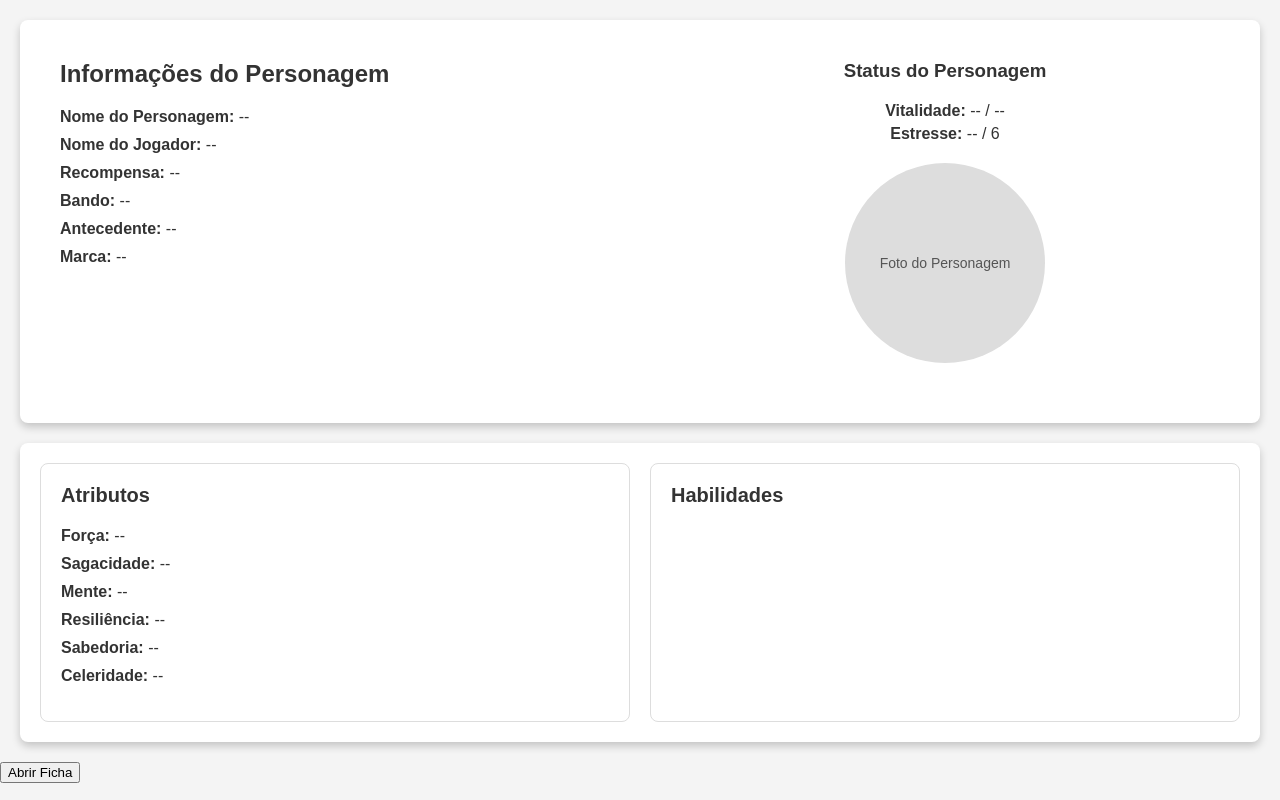
After one commit to guizzoS2/SnakeEyes, a PHP site: page /ficha.html in a window 1280 px wide. The commit adds this page. Run offline with PHP 8.4, Linux system fonts and the light colour scheme.

Commit message:
new file - ficha.html: opening an OC Sheet

```diff
--- /dev/null
+++ b/ficha.css
@@ -0,0 +1,96 @@
+body {
+    font-family: 'Arial', sans-serif;
+    background-color: #f4f4f4;
+    margin: 0;
+    padding: 0;
+    color: #333;
+}
+
+.character-div {
+    display: flex;
+    justify-content: space-between;
+    gap: 20px;
+    max-width: 1200px;
+    margin: 20px auto;
+    background: #fff;
+    border-radius: 8px;
+    box-shadow: 0 4px 8px rgba(0, 0, 0, 0.2);
+    padding: 20px;
+}
+
+/* firs div */
+.social-info {
+    flex: 1;
+    padding: 20px;
+}
+
+.social-info h2 {
+    margin-top: 0;
+}
+
+.social-info ul {
+    list-style: none;
+    padding: 0;
+}
+
+.social-info ul li {
+    margin: 10px 0;
+    font-size: 16px;
+}
+
+.character-status {
+    flex: 1;
+    padding: 20px;
+    text-align: center;
+}
+
+.character-status h3 {
+    margin: 0;
+    margin-bottom: 20px;
+}
+
+.character-status .status-box {
+    margin-bottom: 20px;
+}
+
+.status-box p {
+    margin: 5px 0;
+    font-size: 16px;
+}
+
+.character-photo {
+    width: 200px;
+    height: 200px;
+    background: #ddd;
+    border-radius: 50%;
+    margin: 20px auto;
+    display: flex;
+    justify-content: center;
+    align-items: center;
+    font-size: 14px;
+    color: #555;
+}
+
+/* second div */
+.atributes-info, .habilidades-info {
+    flex: 1;
+    padding: 20px;
+    border: 1px solid #ddd;
+    border-radius: 8px;
+}
+
+.atributes-info h2, .habilidades-info h2 {
+    margin-top: 0;
+    margin-bottom: 20px;
+    font-size: 20px;
+}
+
+.atributes-info ul, .habilidades-info ul {
+    list-style: none;
+    padding: 0;
+}
+
+.atributes-info ul li, .habilidades-info ul li {
+    margin: 10px 0;
+    font-size: 16px;
+}
--- /dev/null
+++ b/ficha.html
@@ -0,0 +1,59 @@
+<!DOCTYPE html>
+<html lang="pt-br">
+<head>
+    <meta charset="UTF-8">
+    <meta name="viewport" content="width=device-width, initial-scale=1.0">
+    <title>Ficha de Personagem</title>
+    <link rel="stylesheet" href="ficha.css">
+</head>
+<body>
+    <div class="character-div">
+        <div class="social-info">
+            <h2>Informações do Personagem</h2>
+            <ul>
+                <li><strong>Nome do Personagem:</strong> <span id="nome-personagem">--</span></li>
+                <li><strong>Nome do Jogador:</strong> <span id="nome-jogador">--</span></li>
+                <li><strong>Recompensa:</strong> <span id="recompensa">--</span></li>
+                <li><strong>Bando:</strong> <span id="bando">--</span></li>
+                <li><strong>Antecedente:</strong> <span id="antecedente">--</span></li>
+                <li><strong>Marca:</strong> <span id="marca">--</span></li>
+            </ul>
+        </div>
+
+        <div class="character-status">
+            <h3>Status do Personagem</h3>
+            <div class="status-box">
+                <p><strong>Vitalidade:</strong> <span id="vitalidade-atual">--</span> / <span id="vitalidade-maxima">--</span></p>
+                <p><strong>Estresse:</strong> <span id="estresse-atual">--</span> / <span id="estresse-maximo">6</span></p>
+            </div>
+            <div class="character-photo">
+                Foto do Personagem
+            </div>
+        </div>
+    </div>
+
+    <div class="character-div">
+        <!-- Atributos do personagem -->
+        <div class="atributes-info">
+            <h2>Atributos</h2>
+            <ul>
+                <li><strong>Força:</strong> <span id="atributo-força">--</span></li>
+                <li><strong>Sagacidade:</strong> <span id="atributo-sagacidade">--</span></li>
+                <li><strong>Mente:</strong> <span id="atributo-mente">--</span></li>
+                <li><strong>Resiliência:</strong> <span id="atributo-resiliência">--</span></li>
+                <li><strong>Sabedoria:</strong> <span id="atributo-sabedoria">--</span></li>
+                <li><strong>Celeridade:</strong> <span id="atributo-celeridade">--</span></li>
+            </ul>
+        </div>
+
+        <div class="habilidades-info">
+            <h2>Habilidades</h2>
+            <ul id="habilidades-lista">
+            </ul>
+        </div>
+    </div>
+
+
+    <script src="ficha.js"></script>
+</body>
+</html>
--- /dev/null
+++ b/ficha.js
@@ -0,0 +1,58 @@
+function carregarFicha(ficha) {
+    document.getElementById('nome-personagem').textContent = ficha.nomePersonagem || "Não informado";
+    document.getElementById('nome-jogador').textContent = ficha.nomeJogador || "Não informado";
+    document.getElementById('recompensa').textContent = ficha.recompensa || "0";
+    document.getElementById('bando').textContent = ficha.bando || "Não informado";
+    document.getElementById('antecedente').textContent = ficha.antecedenteSelecionado?.nome || "Nenhum";
+    document.getElementById('marca').textContent = ficha.marca || "Sem Marca";
+
+    document.getElementById('vitalidade-atual').textContent = ficha.vitalidade?.atual || 0;
+    document.getElementById('vitalidade-maxima').textContent = ficha.vitalidade?.maximo || 0;
+    document.getElementById('estresse-atual').textContent = ficha.estresse?.atual || 0;
+    document.getElementById('estresse-maximo').textContent = ficha.estresse?.maximo || 6;
+
+    for (const atributo in ficha.atributos) {
+        const elemento = document.getElementById(`atributo-${atributo}`);
+        if (elemento) {
+            elemento.textContent = ficha.atributos[atributo];
+        }
+    }
+
+    const habilidadesLista = document.getElementById('habilidades-lista');
+    habilidadesLista.innerHTML = '';
+
+    ficha.habilidadesSelecionadas.forEach(habilidade => {
+        const li = document.createElement('li');
+        li.innerHTML = `<strong>${habilidade.Nome}:</strong> ${habilidade.Descrição}`;
+        habilidadesLista.appendChild(li);
+    });
+}
+
+document.addEventListener('DOMContentLoaded', () => {
+    const inputFile = document.createElement('input');
+    inputFile.type = 'file';
+    inputFile.accept = '.json';
+
+    inputFile.addEventListener('change', async (event) => {
+        const file = event.target.files[0];
+        if (file) {
+            try {
+                const fileContent = await file.text();
+                const ficha = JSON.parse(fileContent);
+
+                carregarFicha(ficha);
+            } catch (error) {
+                console.error('Erro ao processar o arquivo JSON:', error);
+                alert('Erro ao carregar o arquivo da ficha. Certifique-se de que é um JSON válido.');
+            }
+        }
+    });
+
+    const abrirFichaBtn = document.createElement('button');
+    abrirFichaBtn.textContent = 'Abrir Ficha';
+    abrirFichaBtn.addEventListener('click', () => {
+        inputFile.click();
+    });
+
+    document.body.appendChild(abrirFichaBtn);
+});
```
Also changed, not shown: index.html (+10 -2 lines), marcas.json (added, +22 -0 lines), script.js (+213 -8 lines), style.css (+69 -0 lines), images/favicon.ico (added).
